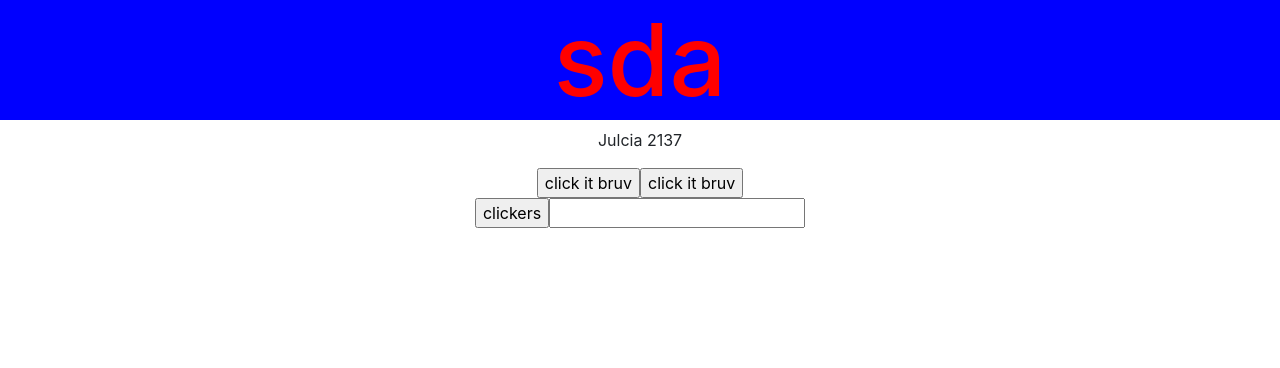
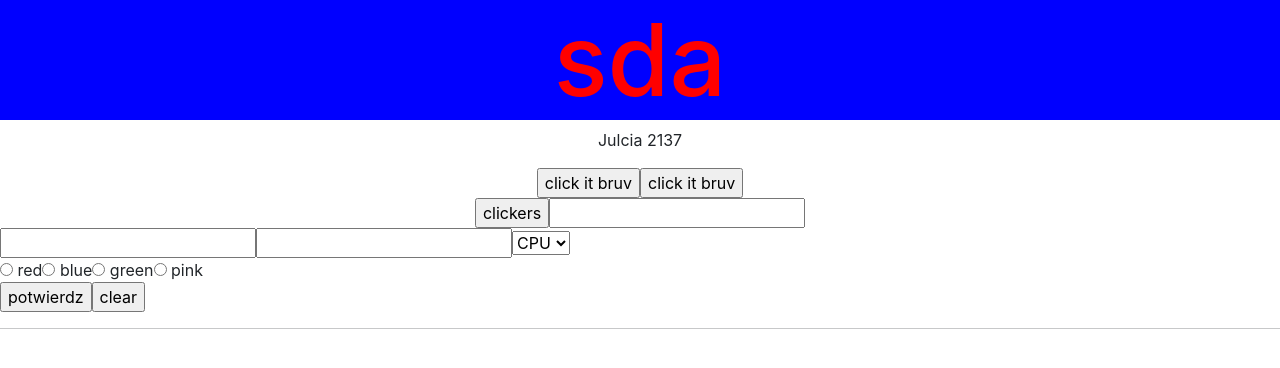
Before and after one commit to JustJuulia/PZAW, a React (Create React App) app in the folder pzaw_20240103/project_react/: page / in a window 1280 px wide. Shown: the top 368 px of the page. Built offline with nearby package versions, Linux system fonts and the light colour scheme.

Commit message:
exercise done

```diff
--- /dev/null
+++ b/pzaw_20240103/project_react/src/Exercise1.js
@@ -0,0 +1,52 @@
+import { useEffect, useRef, useState } from "react";
+import './MyStatic.css';
+function Exercise1(){
+    let inputRef1 = useRef();
+    let  inputRef2 = useRef();
+    let  selectRef = useRef();
+    const [mystyle, setMystyle] = useState({});
+    const [val1,setVal1] = useState("");
+    const [val2,setVal2] = useState("");
+    const [val3,setVal3] = useState("");
+    const [selectedValue, setSelectedValue] = useState("");
+    const submitthis = () => {
+        setVal1(inputRef1.current.value);
+        setVal2(inputRef2.current.value);
+        setVal3(selectRef.current.value);
+        setMystyle({backgroundColor: selectedValue});
+    }
+    const handleRadioChange = (event) => {
+        setSelectedValue(event.target.value);
+    }
+    const clearthis = () =>{
+        window.location.reload()
+    }
+return(
+<>
+<div>
+    <input type="text" className="tekst1" ref={inputRef1}></input>
+    <input type="text" className="tekst2" ref={inputRef2}></input>
+    <select ref={selectRef}> pick one
+        <option value="CPU">CPU</option>
+        <option value="GPU">GPU</option>
+        <option value="RAM">RAM</option>
+    </select>
+    <div className="buttons_radio">
+        <input type="radio" name="kolory" value={"red"} checked={selectedValue === 'red'} onChange={handleRadioChange}></input> red
+        <input type="radio" name="kolory" value={"blue"} checked={selectedValue === 'blue'} onChange={handleRadioChange}></input> blue
+        <input type="radio" name="kolory" value={"green"} checked={selectedValue === 'green'} onChange={handleRadioChange}></input> green
+        <input type="radio" name="kolory" value={"pink"} checked={selectedValue === 'pink'} onChange={handleRadioChange}></input> pink
+    </div>
+    <input type="button" onClick={submitthis} value={"potwierdz"}></input>
+    <input type="button" onClick={clearthis} value={"clear"}></input>
+</div>
+<hr></hr>
+<div style={mystyle}>
+    {val1} <br></br>
+    {val2} <br></br>
+    {val3}
+</div>
+</>
+)
+}
+export default Exercise1;
--- a/pzaw_20240103/project_react/src/index.js
+++ b/pzaw_20240103/project_react/src/index.js
@@ -6,11 +6,13 @@ import App from './App';
 import Sci from './Sci';
 import reportWebVitals from './reportWebVitals';
 import NewComponent from './NewComponent';
+import Exercise1 from './Exercise1';
 const root = ReactDOM.createRoot(document.getElementById('root'));
 root.render(
   <React.StrictMode>
     <NewComponent />
     <Sci />
+    <Exercise1 />
   </React.StrictMode>
 );
 
```
